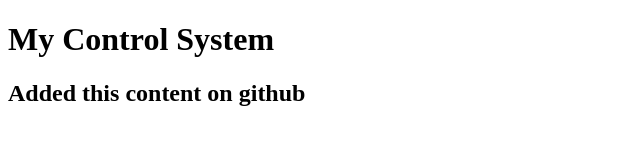
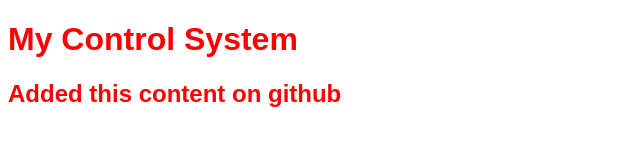
Before and after one commit to fmancilla/html_repo, a plain HTML site: page index.html in a window 1280 px wide. Shown: the whole page, without its empty margins (0-640 px from the left). Drawn offline with Linux system fonts and the light colour scheme.

Commit message:
Added styles

```diff
--- a/index.html
+++ b/index.html
@@ -2,6 +2,7 @@
 <html>
 <head>
 	<title>VCS Test</title>
+	<link rel="stylesheet" href="styles.css">
 </head>
 <body>
 	<h1>My Control System</h1>
--- /dev/null
+++ b/styles.css
@@ -0,0 +1,4 @@
+body{
+	font-family:Arial;
+	color:red;
+}
```
